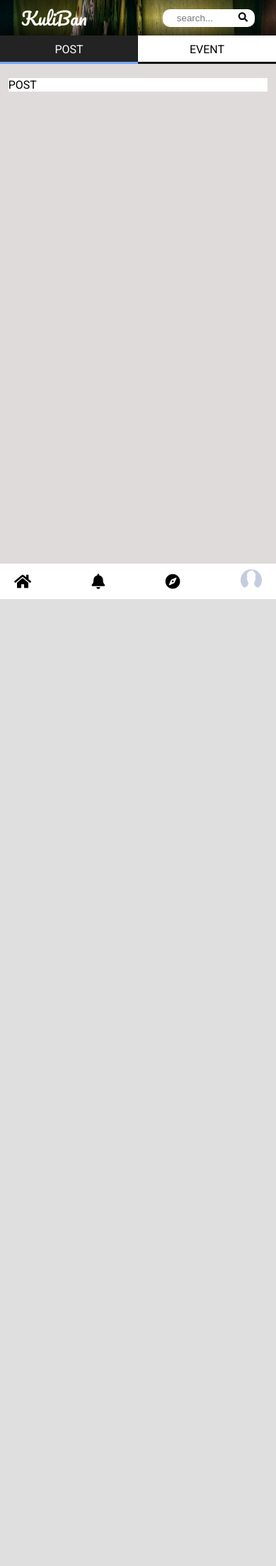
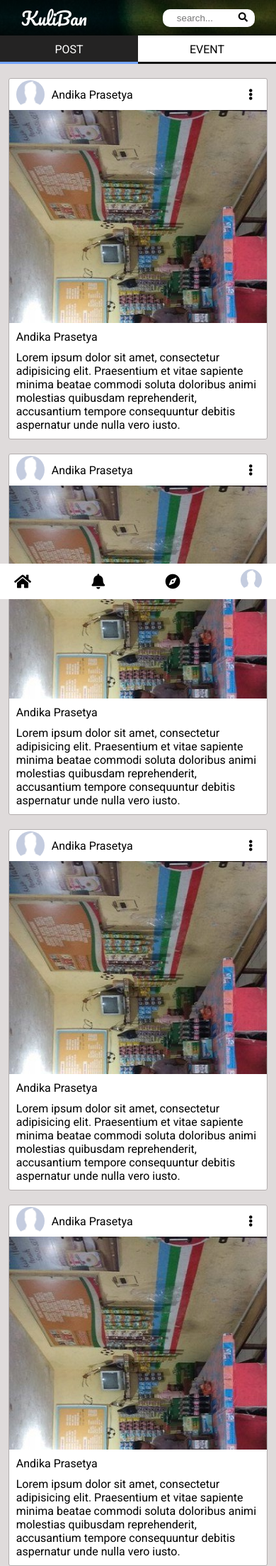
Before and after one commit to AndikaPrsty/KulinerBantul, a CodeIgniter app: page /database/ in a window 390 px wide. Shown: the whole page at 71% size. Before the commit the page ends 844 px from the top, so only its background shows below. Run offline with CodeIgniter, Linux system fonts and the light colour scheme; some libraries are stand-ins or nearby versions.

Commit message:
menambah templating untuk post beserta header,image dan caption serta responsive

```diff
--- a/application/views/home/index.php
+++ b/application/views/home/index.php
@@ -36,10 +36,63 @@
             </div>
         </div>
         <div class="content">
-            <div class="post">POST</div>
+            <div class="post">
+                <div class="post-container">
+                    <div class="post-content-header">
+                        <img src="<?= base_url('/assets/img/default.jpg') ?>" alt="">
+                        <p>Andika Prasetya</p>
+                        <i class="fas fa-ellipsis-v"></i>
+                    </div>
+                    <div class="post-content-img">
+                    </div>
+                    <div class="post-content-caption">
+                        <p class="nama">Andika Prasetya</p>
+                        <p class="caption">Lorem ipsum dolor sit amet, consectetur adipisicing elit. Praesentium et vitae sapiente minima beatae commodi soluta doloribus animi molestias quibusdam reprehenderit, accusantium tempore consequuntur debitis aspernatur unde nulla vero iusto.</p>
+                    </div>
+                </div>
+                <div class="post-container">
+                    <div class="post-content-header">
+                        <img src="<?= base_url('/assets/img/default.jpg') ?>" alt="">
+                        <p>Andika Prasetya</p>
+                        <i class="fas fa-ellipsis-v"></i>
+                    </div>
+                    <div class="post-content-img">
+                    </div>
+                    <div class="post-content-caption">
+                        <p class="nama">Andika Prasetya</p>
+                        <p class="caption">Lorem ipsum dolor sit amet, consectetur adipisicing elit. Praesentium et vitae sapiente minima beatae commodi soluta doloribus animi molestias quibusdam reprehenderit, accusantium tempore consequuntur debitis aspernatur unde nulla vero iusto.</p>
+                    </div>
+                </div>
+                <div class="post-container">
+                    <div class="post-content-header">
+                        <img src="<?= base_url('/assets/img/default.jpg') ?>" alt="">
+                        <p>Andika Prasetya</p>
+                        <i class="fas fa-ellipsis-v"></i>
+                    </div>
+                    <div class="post-content-img">
+                    </div>
+                    <div class="post-content-caption">
+                        <p class="nama">Andika Prasetya</p>
+                        <p class="caption">Lorem ipsum dolor sit amet, consectetur adipisicing elit. Praesentium et vitae sapiente minima beatae commodi soluta doloribus animi molestias quibusdam reprehenderit, accusantium tempore consequuntur debitis aspernatur unde nulla vero iusto.</p>
+                    </div>
+                </div>
+                <div class="post-container">
+                    <div class="post-content-header">
+                        <img src="<?= base_url('/assets/img/default.jpg') ?>" alt="">
+                        <p>Andika Prasetya</p>
+                        <i class="fas fa-ellipsis-v"></i>
+                    </div>
+                    <div class="post-content-img">
+                    </div>
+                    <div class="post-content-caption">
+                        <p class="nama">Andika Prasetya</p>
+                        <p class="caption">Lorem ipsum dolor sit amet, consectetur adipisicing elit. Praesentium et vitae sapiente minima beatae commodi soluta doloribus animi molestias quibusdam reprehenderit, accusantium tempore consequuntur debitis aspernatur unde nulla vero iusto.</p>
+                    </div>
+                </div>
+            </div>
             <div class="event">EVENT</div>
         </div>
-        <img class="nav-img" src="<?= base_url('/assets/img/nav.jpg') ?>">
+        <div class="nav-img"></div>
         <div class="nav-gradient"></div>
         <div class="mobile-menu">
             <a class="fas fa-lg fa-home"></a>
@@ -48,20 +101,7 @@
             <a><img src="<?= base_url('/assets/img/default.jpg') ?>"></a>
         </div>
     </div>
-    <script>
-        document.querySelector('.post-nav').addEventListener('click', () => {
-            document.querySelector('.post-nav').classList.add('active');
-            document.querySelector('.event-nav').classList.remove('active');
-            document.querySelector('.content .event').classList.remove('show');
-            document.querySelector('.content .post').classList.remove('hide');
-        });
-        document.querySelector('.event-nav').addEventListener('click', () => {
-            document.querySelector('.event-nav').classList.add('active');
-            document.querySelector('.post-nav').classList.remove('active');
-            document.querySelector('.content .post').classList.add('hide');
-            document.querySelector('.content .event').classList.add('show');
-        })
-    </script>
+    <script src="<?= base_url('/assets/js/script.js') ?>"></script>
 </body>
 
 </html>
--- a/assets/css/style.css
+++ b/assets/css/style.css
@@ -21,11 +21,13 @@ nav {
 	z-index: 100;
 }
 .nav-img {
+	background: url("../img/nav.jpg");
 	background-repeat: no-repeat;
+	background-size: cover;
 	position: absolute;
-	background-size: contain;
 	top: 0;
 	height: 50px;
+	max-width: 3800px;
 	width: 100%;
 }
 
@@ -117,11 +119,20 @@ nav .nav-menu img {
 	grid-gap: 15px;
 }
 .content .post {
-	background-color: white;
+	background-color: #dfdbdb;
+	display: grid;
+	grid-template-columns: 1fr;
+	grid-gap: 20px 100px;
 	transition: ease-in-out 0.5s;
+	max-height: 768px;
+	height: 100%;
+}
+.content .post::-webkit-scrollbar {
+	width: 0px;
+	background: transparent;
 }
 .content .event {
-	background-color: white;
+	background-color: #dfdbdb;
 	transition: ease-in-out 0.5s;
 }
 .mobile-nav-content {
@@ -160,7 +171,50 @@ nav .nav-menu img {
 	transition: 0.3s;
 }
 
+.content .post .post-container {
+	background-color: rgb(255, 255, 255);
+	border: #b3aeae groove 1px;
+	border-radius: 3px;
+	position: relative;
+}
+
+.content .post .post-container .post-content-header {
+	display: flex;
+	height: 40px;
+	margin: 2px 10px 2px 10px;
+	align-items: center;
+}
+.content .post .post-container .post-content-header img {
+	width: 40px;
+	margin-right: 10px;
+	border-radius: 50%;
+}
+.content .post .post-container .post-content-header i {
+	position: absolute;
+	right: 20px;
+}
+.content .post .post-container .post-content-img {
+	background: url("../img/post-img-example.jpg") no-repeat;
+	background-size: cover;
+	height: 400px;
+}
+
+.content .post .post-container .post-content-img img {
+	width: 100%;
+}
+
+.content .post .post-container .post-content-caption .nama {
+	font-weight: 550;
+	margin: 10px;
+}
+.content .post .post-container .post-content-caption .caption {
+	margin: 10px;
+}
+
 @media screen and (max-width: 650px) {
+	body {
+		overflow-x: hidden;
+	}
 	nav {
 		padding: 0 10px;
 	}
@@ -217,8 +271,6 @@ nav .nav-menu img {
 		transform: translateX(0);
 	}
 	.content .event {
-		margin-top: -34px;
-		margin-bottom: 34px;
 		transform: translateX(100%);
 	}
 }
@@ -236,6 +288,10 @@ nav .nav-menu img {
 	/* body {
 		height: 100vh;
 	} */
+	.nav-img {
+		max-width: 1000px;
+		width: 100%;
+	}
 	.mobile-menu {
 		display: flex;
 		bottom: 0;
@@ -267,19 +323,27 @@ nav .nav-menu img {
 	.content {
 		grid-template-columns: 1fr;
 		padding: 0 3%;
+		margin-bottom: 70px;
 	}
 	content .post {
 		margin-top: 50px;
+		max-width: 300px;
 	}
 	.content .post.hide {
 		transform: translateX(130%);
 	}
 	.content .event {
-		margin-top: -33px;
-		margin-bottom: 33px;
+		position: absolute;
+		margin-top: 12px;
+		max-width: 768px;
+		width: 93.5%;
+		background-color: #ff0000;
 		transform: translateX(-130%);
 	}
 	.content .event.show {
 		transform: translateX(0);
 	}
+	.content .post .post-container .post-content-img {
+		height: 300px;
+	}
 }
--- a/assets/js/script.js
+++ b/assets/js/script.js
@@ -0,0 +1,12 @@
+document.querySelector(".post-nav").addEventListener("click", () => {
+	document.querySelector(".post-nav").classList.add("active");
+	document.querySelector(".event-nav").classList.remove("active");
+	document.querySelector(".content .event").classList.remove("show");
+	document.querySelector(".content .post").classList.remove("hide");
+});
+document.querySelector(".event-nav").addEventListener("click", () => {
+	document.querySelector(".event-nav").classList.add("active");
+	document.querySelector(".post-nav").classList.remove("active");
+	document.querySelector(".content .post").classList.add("hide");
+	document.querySelector(".content .event").classList.add("show");
+});
```
Also changed, not shown: assets/img/post-img-example.jpg (added).
